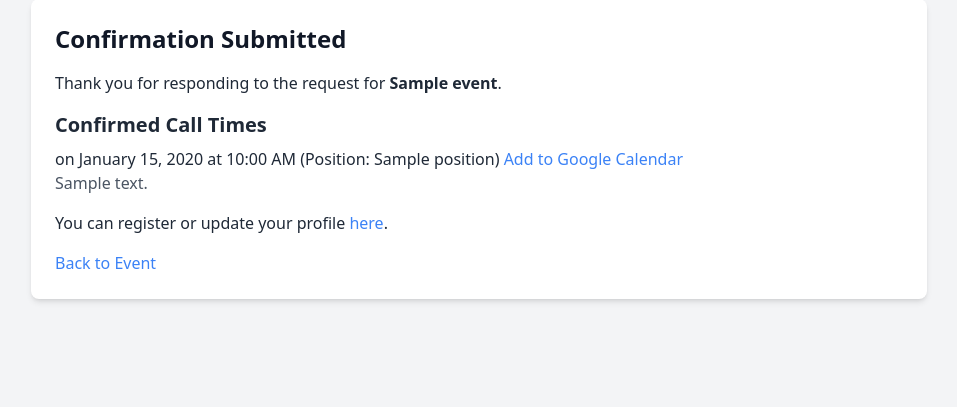
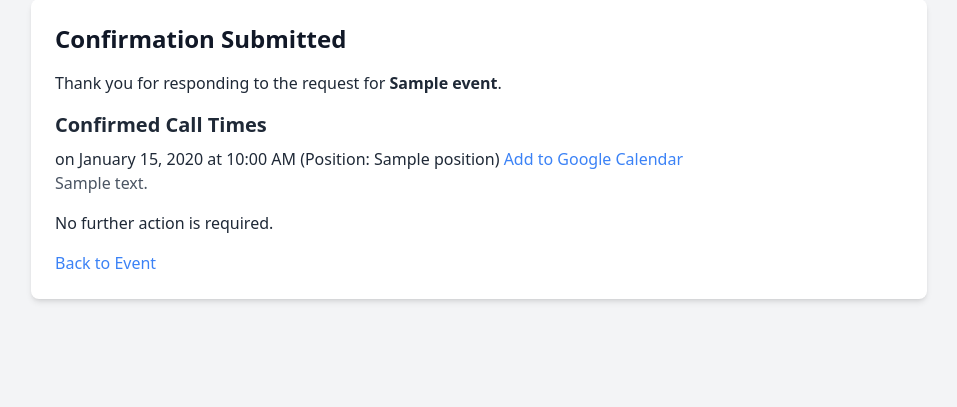
Before and after one commit to castle-murray/callman, a Django app: template callManager/templates/callManager/confirm_success.html in a window 1280 px wide. Shown: the part 89-496 px from the top of the page, without its empty margins (161-1118 px from the left). Run offline with Django 5.2, Linux system fonts and the light colour scheme; the template is opened without the code that fills it: most values are stand-ins (such as "Sample title", 1, 10 or a date in 2020); some libraries are stand-ins or nearby versions.

Commit message:
removed registration link from confirmation page

```diff
--- a/callManager/templates/callManager/confirm_success.html
+++ b/callManager/templates/callManager/confirm_success.html
@@ -23,11 +23,7 @@
             <p class="text-text-secondary mb-4 dark:text-dark-text-secondary">Your availability response has been recorded. Please await manager confirmation for non-First Come First Served positions.</p>
         {% endif %}
         <p class="text-text-primary mb-4 dark:text-dark-text-primary">
-            {% if registration_url %}
-                You can register or update your profile <a href="{{ registration_url }}" class="text-primary hover:underline dark:text-dark-text-blue dark:hover:text-dark-primary-hover">here</a>.
-            {% else %}
                 No further action is required.
-            {% endif %}
         </p>
         <a href="{% url 'event_detail' event.slug %}" class="inline-block text-primary hover:underline dark:text-dark-text-blue dark:hover:text-dark-primary-hover">Back to Event</a>
     </div>
```
